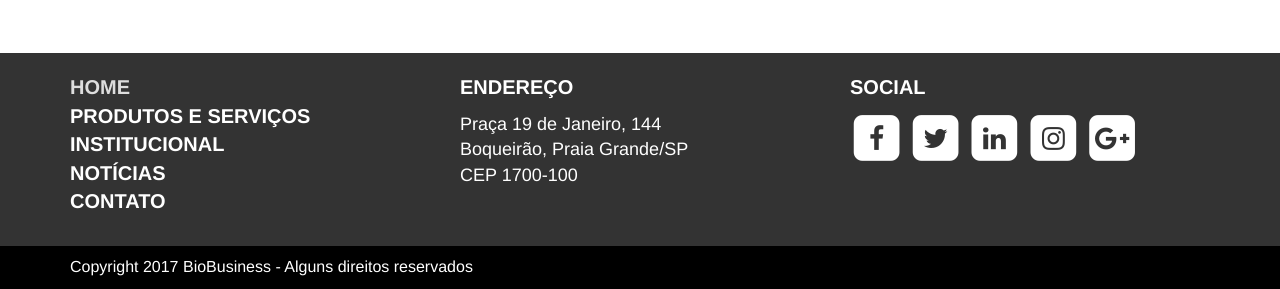
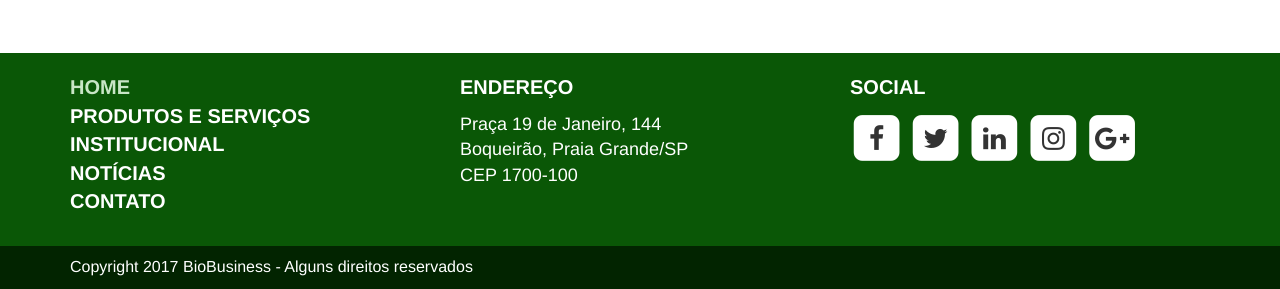
Before and after one commit to JeffersonCN/poo-projeto-01, a plain HTML site: page web/contato.html in a window 1280 px wide. In both pictures the pointer is over the link 100 px from the left and 1918 px from the top of the page. Shown: the part 1831-2120 px from the top of the page. Drawn offline with Linux system fonts and the light colour scheme.

Commit message:
Ajusta cores do rodapé e links

```diff
--- a/web/css/style.css
+++ b/web/css/style.css
@@ -15,7 +15,7 @@
 }
 
 .navbar-inverse .navbar-brand:hover {
-    color: #B9DEB3;
+    color: #C8E6C6;
 }
 
 .navbar-inverse .navbar-nav > li > a {
@@ -81,7 +81,7 @@ section, .banner-topo {
 
 .footer-infos {
     font-size: 20px;
-    background-color: #333;
+    background-color: #0A5706;
 }
 
 .footer-infos .title {
@@ -91,7 +91,7 @@ section, .banner-topo {
 
 .links a:hover {
     text-decoration: none;
-    color: #ddd;
+    color: #C8E6C6;
 }
 
 .endereco {
@@ -103,11 +103,11 @@ section, .banner-topo {
 }
 
 .social-link:hover {
-    color: #222;
+    color: #0A5706;
 }
 
 .footer-copyright {
-    background-color: #000;
+    background-color: #022400;
     font-size: 16px;
     padding-top: 10px;
 }
```
